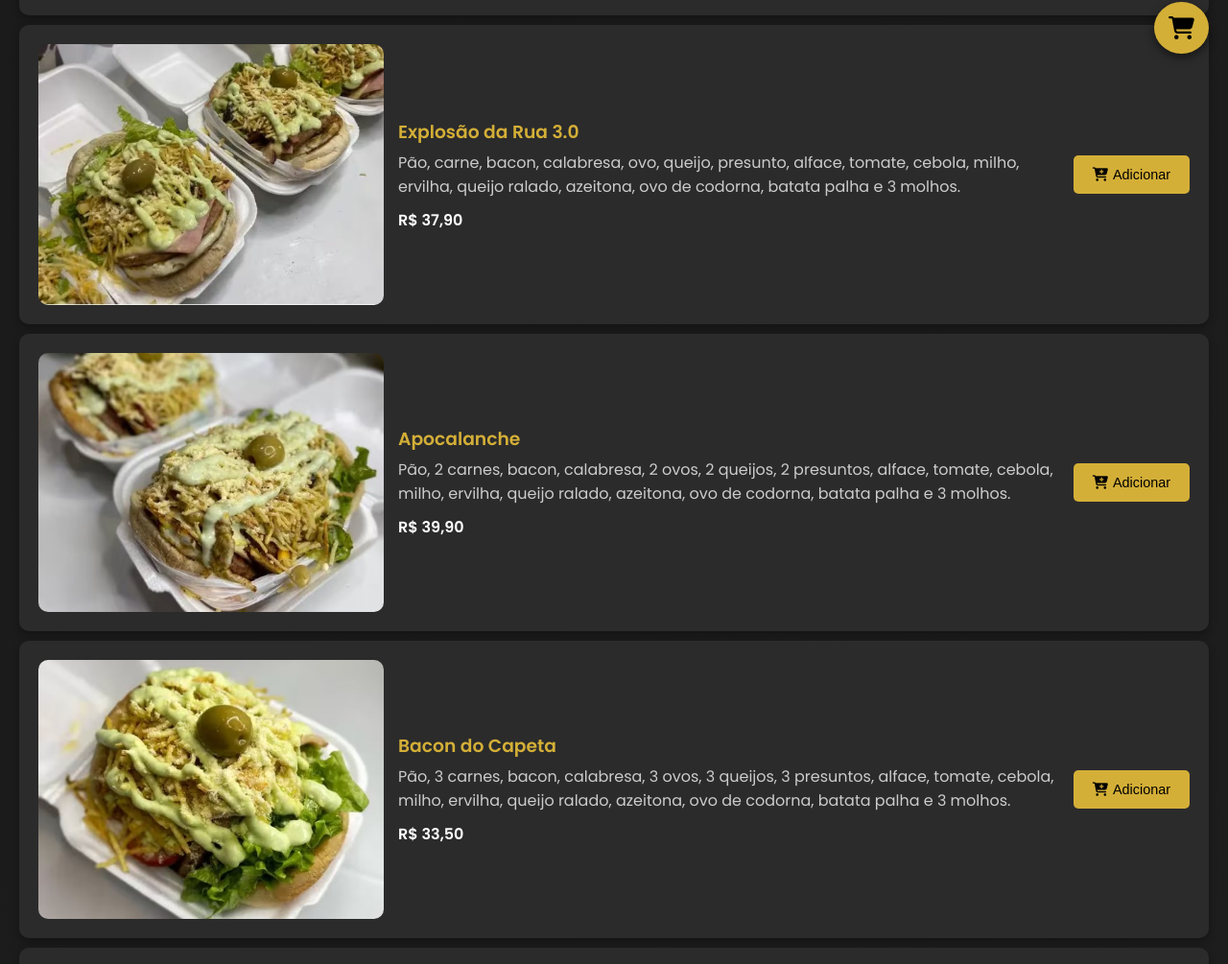
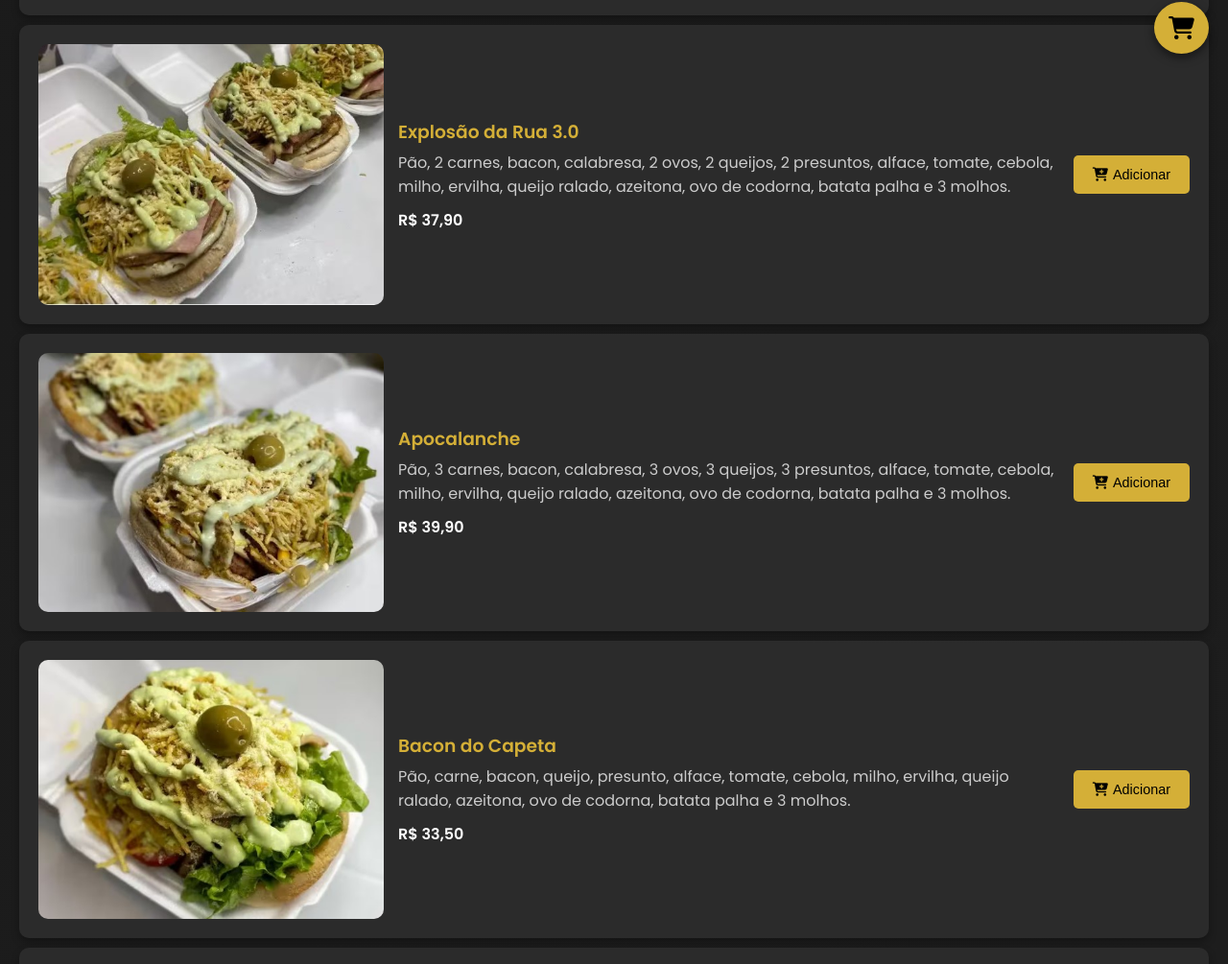
Before and after one commit to 200285202/hamburgueria, a plain HTML site: page index.html in a window 1280 px wide. Shown: the part 724-1729 px from the top of the page at 96% size. Drawn offline with nearby package versions, Linux system fonts and the light colour scheme.

Commit message:
Update index.html

```diff
--- a/index.html
+++ b/index.html
@@ -396,7 +396,7 @@
                 <img src="bur2.jpg" alt="Hamburguer Podrão">
                 <div class="item-details">
                     <h3>Explosão da Rua 3.0</h3>
-                    <p>Pão, carne, bacon, calabresa, ovo, queijo, presunto, alface, tomate, cebola, milho, ervilha, queijo ralado, azeitona, ovo de codorna, batata palha e 3 molhos.</p>
+                    <p>Pão, 2 carnes, bacon, calabresa, 2 ovos, 2 queijos, 2 presuntos, alface, tomate, cebola, milho, ervilha, queijo ralado, azeitona, ovo de codorna, batata palha e 3 molhos.</p>
                     <span>R$ 37,90</span>
                 </div>
                 <button onclick="openModal('Explosão da Rua 3.0', 37.90)"><i class="fas fa-cart-plus"></i> Adicionar</button>
@@ -405,7 +405,7 @@
                 <img src="bur3.jpg" alt="Hamburguer Podrão">
                 <div class="item-details">
                     <h3>Apocalanche</h3>
-                    <p>Pão, 2 carnes, bacon, calabresa, 2 ovos, 2 queijos, 2 presuntos, alface, tomate, cebola, milho, ervilha, queijo ralado, azeitona, ovo de codorna, batata palha e 3 molhos.</p>
+                    <p>Pão, 3 carnes, bacon, calabresa, 3 ovos, 3 queijos, 3 presuntos, alface, tomate, cebola, milho, ervilha, queijo ralado, azeitona, ovo de codorna, batata palha e 3 molhos.</p>
                     <span>R$ 39,90</span>
                 </div>
                 <button onclick="openModal('Apocalanche', 39.90)"><i class="fas fa-cart-plus"></i> Adicionar</button>
@@ -414,7 +414,7 @@
                 <img src="bur4.jpg" alt="Hamburguer Podrão">
                 <div class="item-details">
                     <h3>Bacon do Capeta</h3>
-                    <p>Pão, 3 carnes, bacon, calabresa, 3 ovos, 3 queijos, 3 presuntos, alface, tomate, cebola, milho, ervilha, queijo ralado, azeitona, ovo de codorna, batata palha e 3 molhos.</p>
+                    <p>Pão, carne, bacon, queijo, presunto, alface, tomate, cebola, milho, ervilha, queijo ralado, azeitona, ovo de codorna, batata palha e 3 molhos.</p>
                     <span>R$ 33,50</span>
                 </div>
                 <button onclick="openModal('Bacon do Capeta', 33.50)"><i class="fas fa-cart-plus"></i> Adicionar</button>
```
